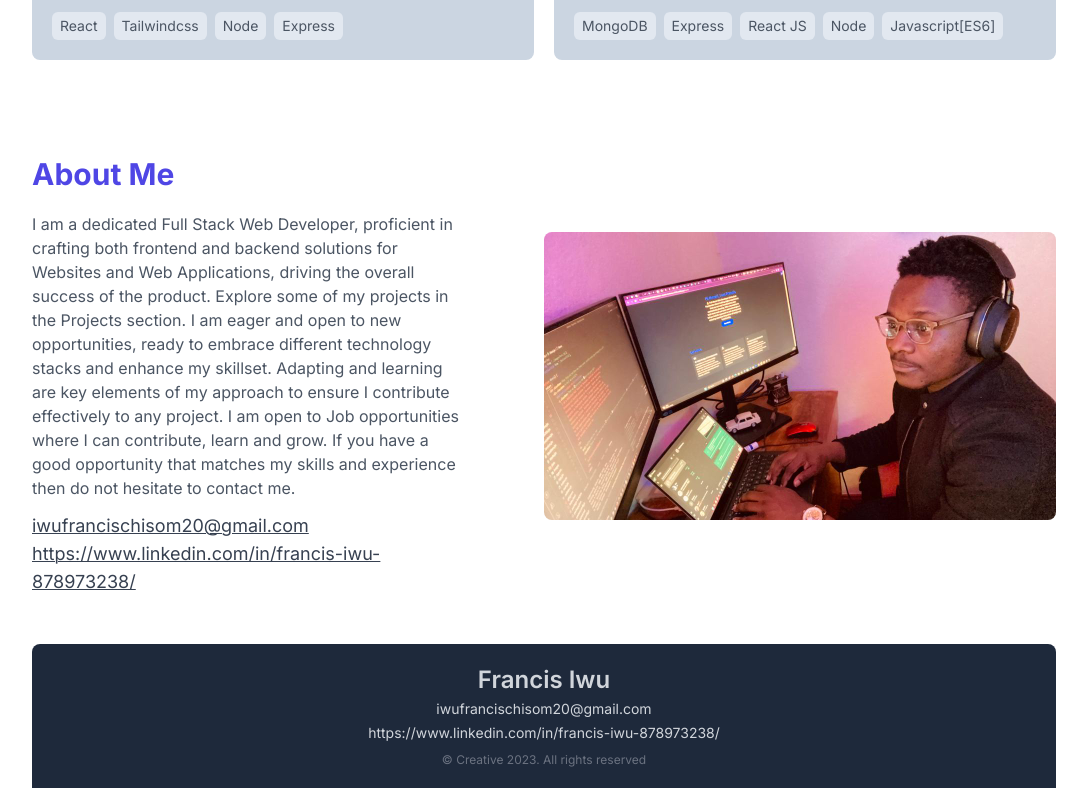
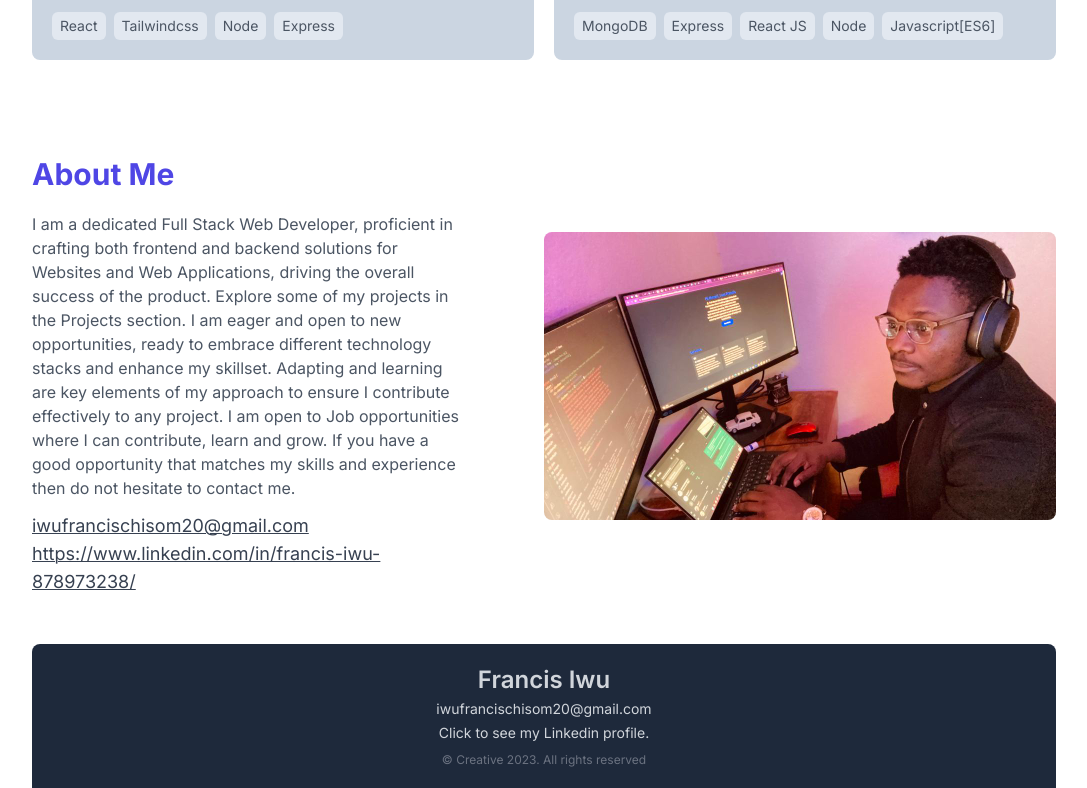
Before and after one commit to Iamtheusername112/All-about-me, a React (Vite) app in the folder portfolio/: page / in a window 1280 px wide. Shown: the part 1606-2394 px from the top of the page, without its empty margins (96-1183 px from the left). Built offline with nearby package versions, Linux system fonts and the light colour scheme.

Commit message:
directing the linkedin to my linkedin profile and my email to trigger a send email page

```diff
--- a/portfolio/src/components/Footer.jsx
+++ b/portfolio/src/components/Footer.jsx
@@ -5,11 +5,19 @@ function Footer() {
         Francis Iwu
       </a>
       <a
-        href="mailto:webcifar@gmail.com"
+        href="mailto:iwufrancischisom20@gmail.com"
         className="text-sm md:text-md hover:text-indigo-500"
       >
-        iwufrancischisom20@gmail.com <br />
-        https://www.linkedin.com/in/francis-iwu-878973238/
+        iwufrancischisom20@gmail.com
+      </a>
+      <br />
+      <a
+        href="https://www.linkedin.com/in/francis-iwu-878973238/"
+        target="_blank"
+        rel="noreferrer"
+        className="text-sm md:text-md hover:text-indigo-500"
+      >
+        Click to see my Linkedin profile.
       </a>
       <p className="text-xs mt-2 text-gray-500">
         © Creative {new Date().getFullYear()}. All rights reserved
```
